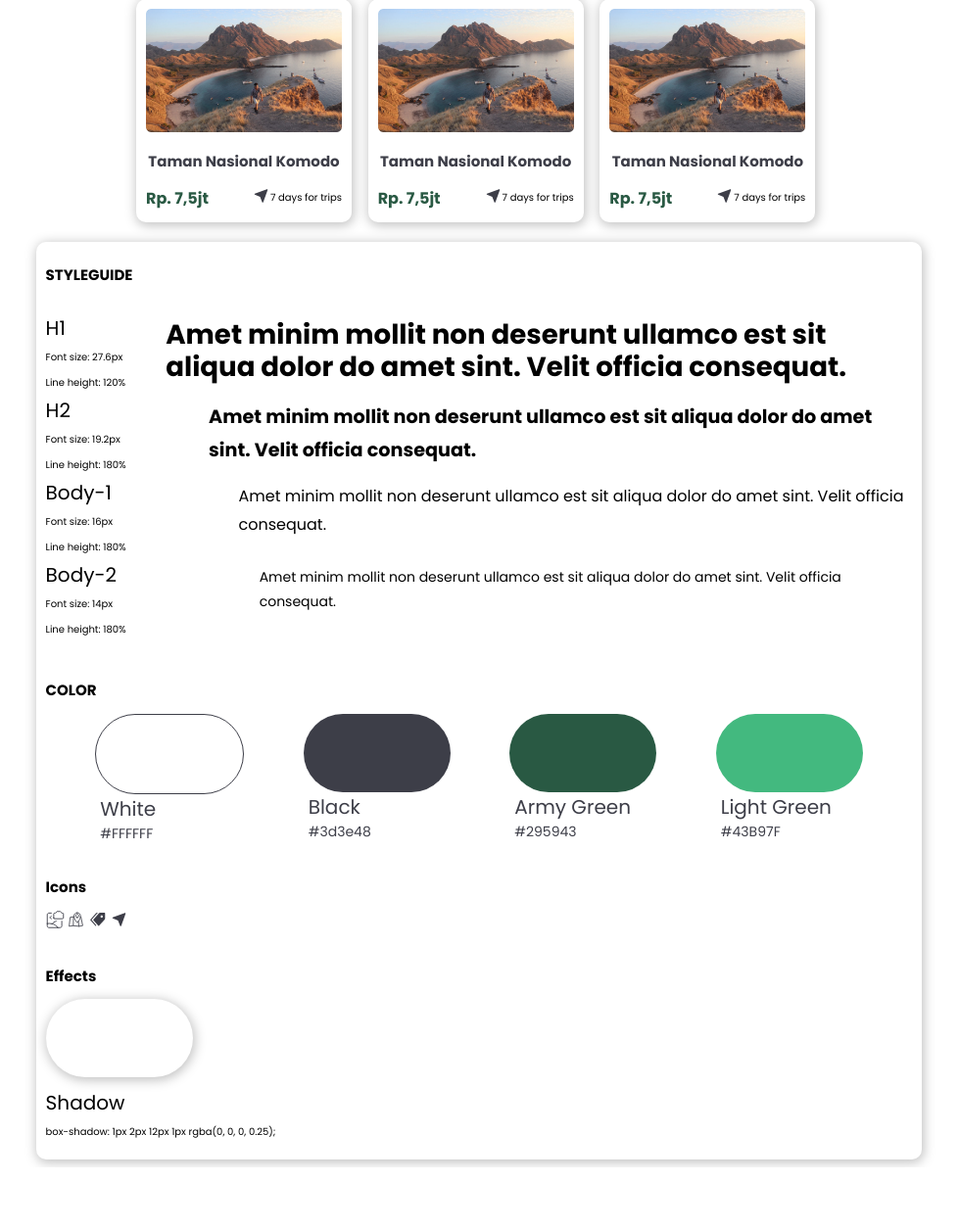
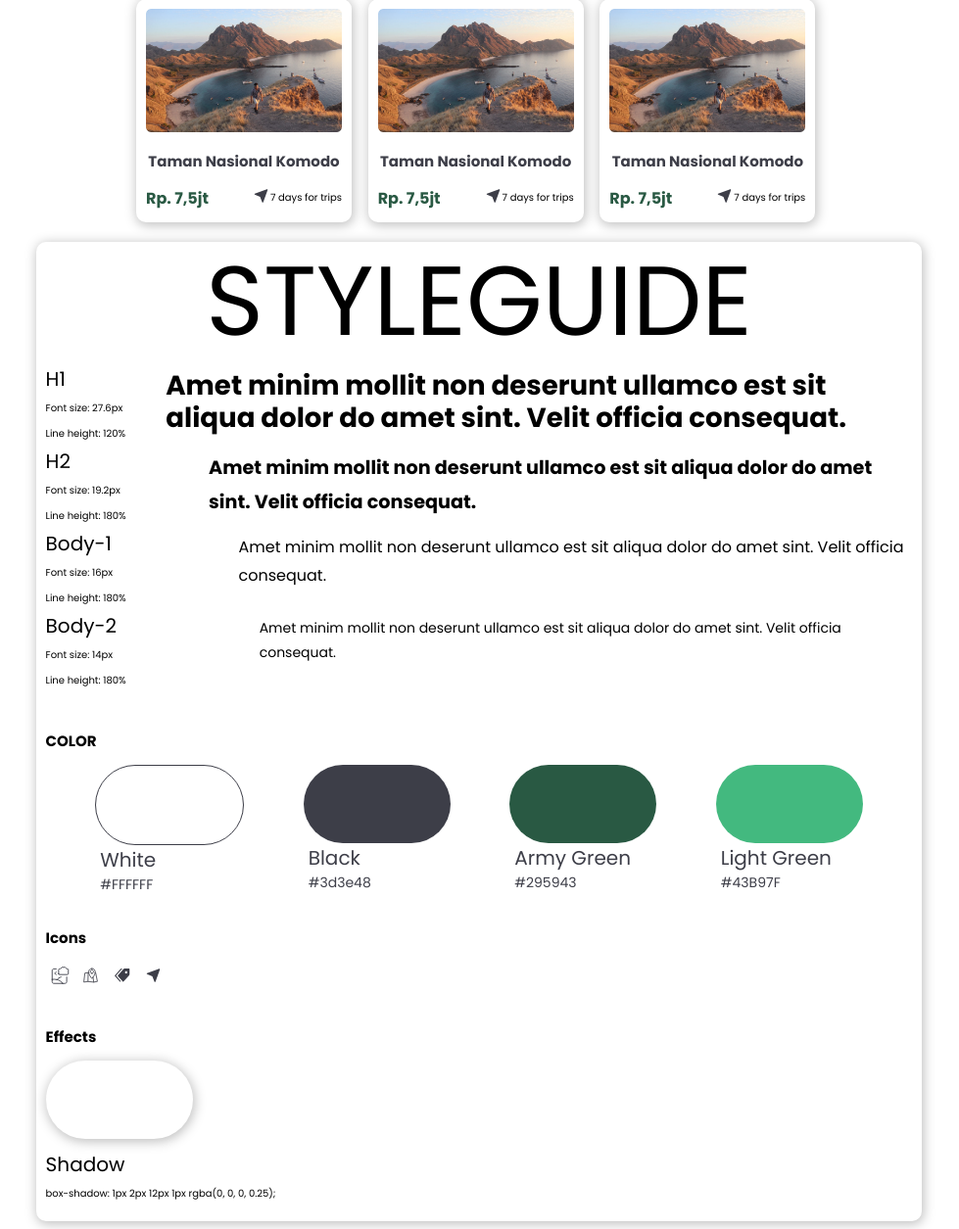
Before and after one commit to tsabudh/internship, a PHP site: page /css-course/css-assessment-17/index.html in a window 1280 px wide. Shown: the part 662-1917 px from the top of the page at 98% size, without its empty margins (151-1130 px from the left). Before the commit the page ends 1854 px from the top, so only its background shows below. Run offline with PHP 8.4, Linux system fonts and the light colour scheme; some libraries are stand-ins or nearby versions; some web fonts are replaced.

Commit message:
padding added to icons in styleguuide

```diff
--- a/css-course/css-assessment-17/css/css-assignment-17.css
+++ b/css-course/css-assessment-17/css/css-assignment-17.css
@@ -8,6 +8,12 @@ html {
   font-size: 2rem;
   font-weight: 400;
   line-height: 2rem;
+}
+
+.heading-10 {
+  font-size: 10rem;
+  font-weight: 400;
+  line-height: 10rem;
 }
 
 html {
@@ -267,6 +273,14 @@ a:link, a:visited {
   box-shadow: 1px 2px 12px 1px rgba(0, 0, 0, 0.25);
 }
 
+.icons img {
+  padding: 0.5rem;
+}
+
+.utils-text-center {
+  text-align: center;
+}
+
 :root {
   font-size: 10px;
 }
--- a/css-course/css-assessment-17/index.html
+++ b/css-course/css-assessment-17/index.html
@@ -156,8 +156,10 @@
     </section>
 
     <section class="styleguide">
-        <h2>STYLEGUIDE</h2>
+        <div class="utils-text-center">
+            <span class="heading-10">STYLEGUIDE</span>
 
+        </div>
         <div class="typography">
             <div class="typography__row">
                 <div class="element">
--- a/css-course/css-assessment-17/sass/base/_typography.scss
+++ b/css-course/css-assessment-17/sass/base/_typography.scss
@@ -8,3 +8,8 @@ html {
   font-weight: 400;
   line-height: 2rem;
 }
+.heading-10{
+  font-size: 10rem;
+  font-weight: 400;
+  line-height: 10rem;
+}
--- a/css-course/css-assessment-17/sass/base/_utilities.scss
+++ b/css-course/css-assessment-17/sass/base/_utilities.scss
@@ -0,0 +1,3 @@
+.utils-text-center{
+    text-align: center;
+}
--- a/css-course/css-assessment-17/sass/main.scss
+++ b/css-course/css-assessment-17/sass/main.scss
@@ -12,6 +12,8 @@
 
 @import "./pages/styleguide.scss";
 
+@import "./base/utilities";
+
 
 :root{
     font-size: 10px;
--- a/css-course/css-assessment-17/sass/pages/styleguide.scss
+++ b/css-course/css-assessment-17/sass/pages/styleguide.scss
@@ -93,3 +93,8 @@
     box-shadow: 1px 2px 12px 1px rgba(0, 0, 0, 0.25);
   }
 }
+.icons{
+  & img{
+    padding: 0.5rem;
+  }
+}
```
Also changed, not shown: 1 other file.
